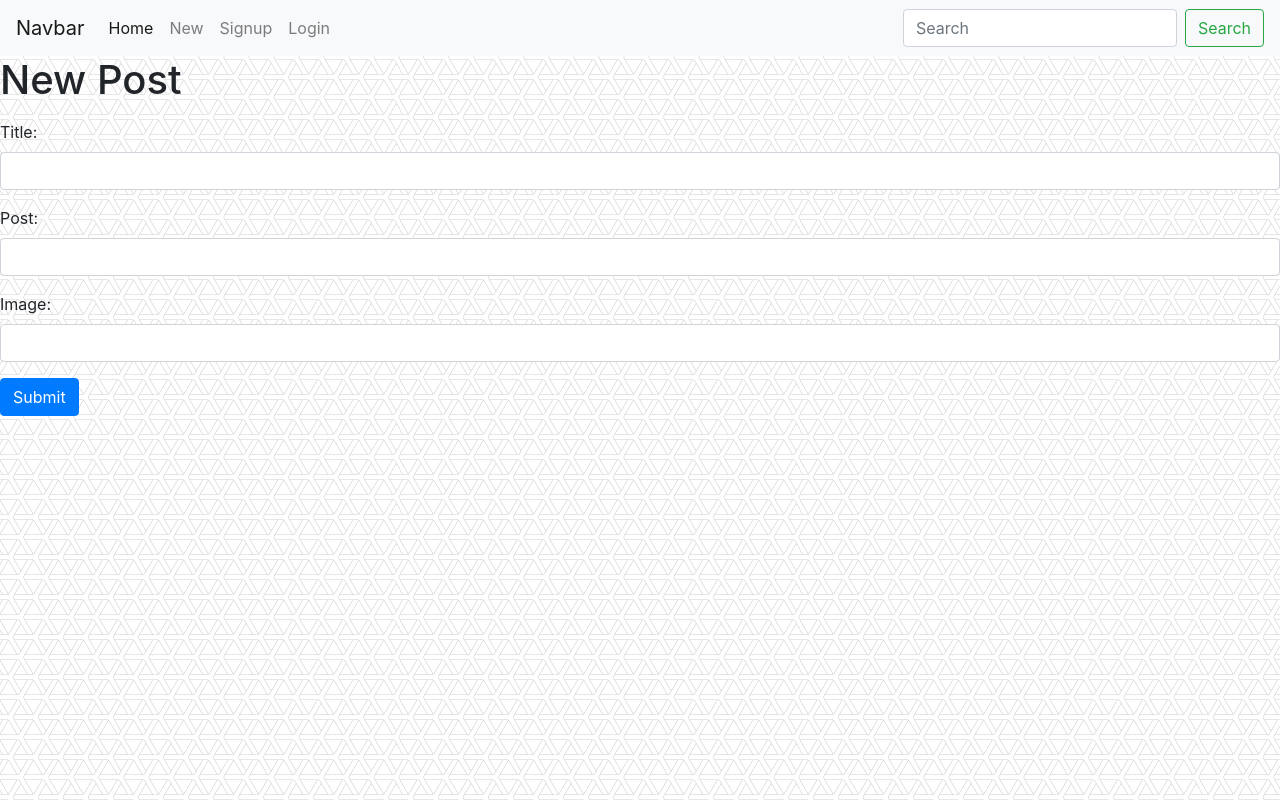
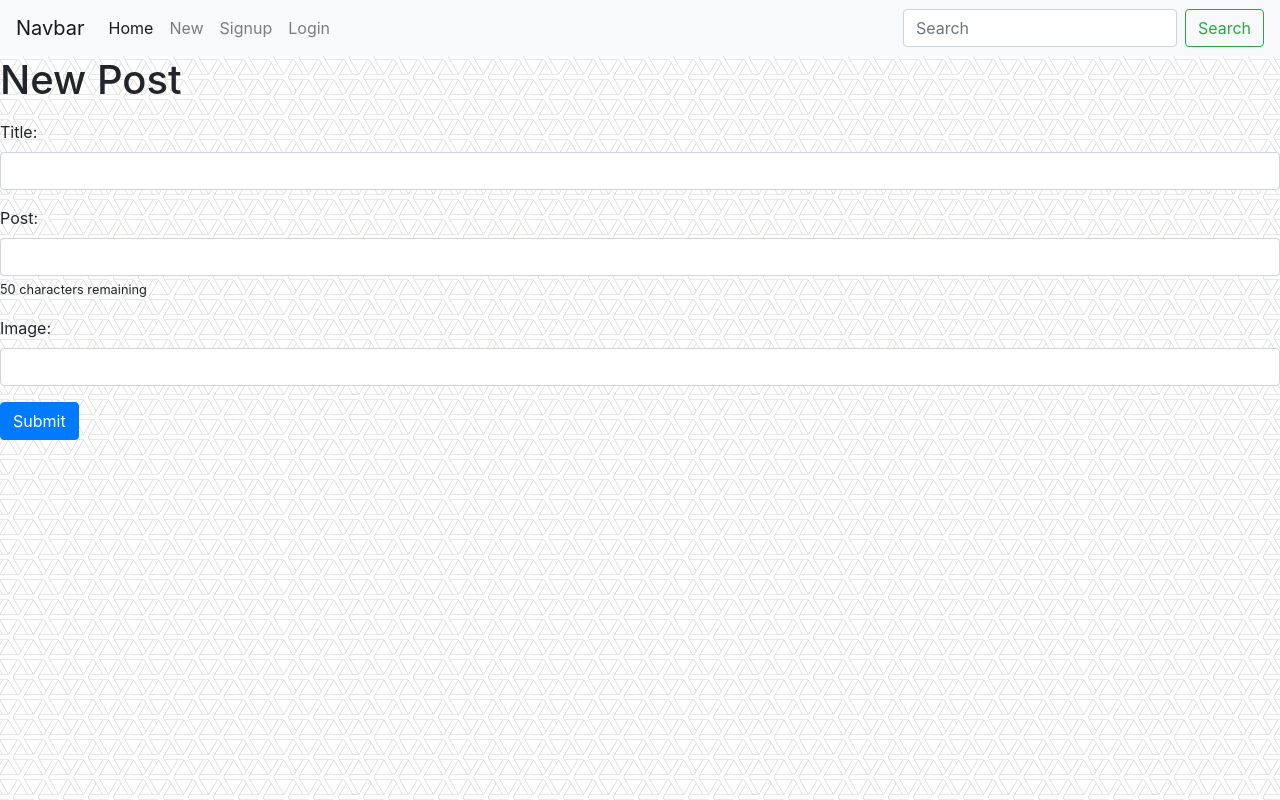
Before and after one commit to aracinski2/blog-frontend-app, a Vue app: page /posts/new in a window 1280 px wide. Built offline with nearby package versions, Linux system fonts and the light colour scheme.

Commit message:
make post message dynamic

```diff
--- a/src/views/PostsNew.vue
+++ b/src/views/PostsNew.vue
@@ -14,6 +14,8 @@
       <div class="form-group">
         <label>Post:</label>
         <input type="text" class="form-control" v-model="body">
+        <small v-if="body.length <= 50">{{ 50 - body.length }} characters remaining</small>
+        <small class="text-danger" v-if="body.length > 50">Your post is too long</small>
       </div>
       <div class="form-group">
         <label>Image:</label>
```
